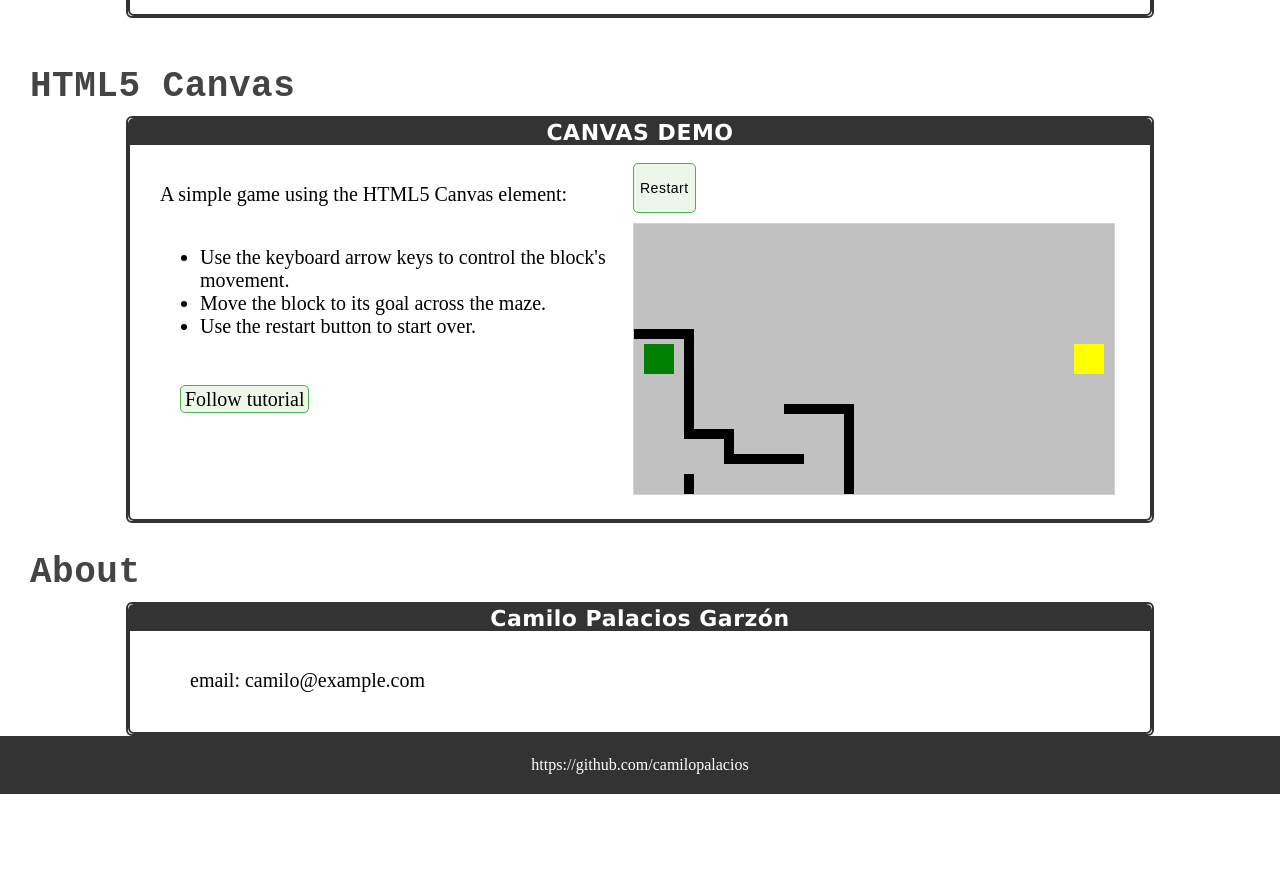
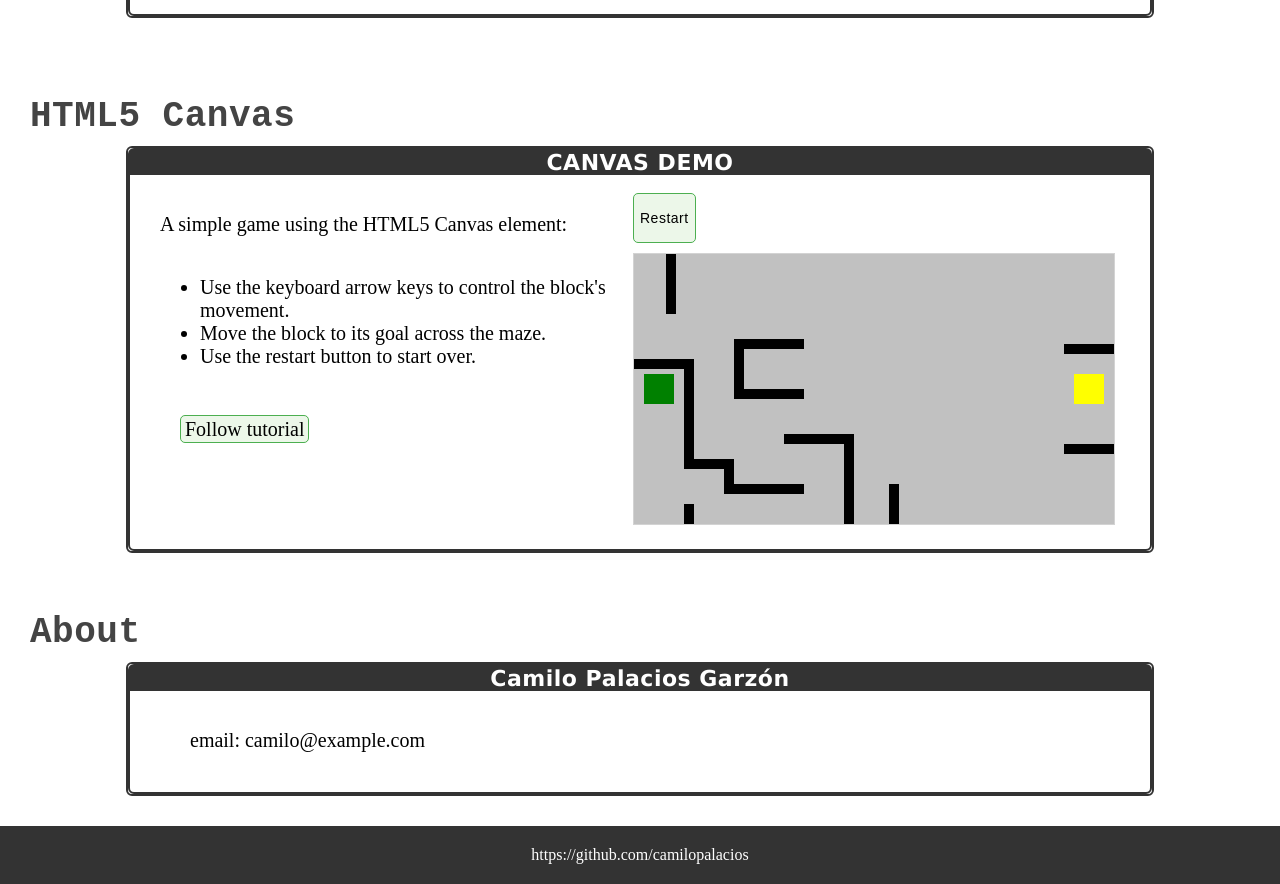
Before and after one commit to camilopalacios/camilopalacios.github.io, a website: page index.html in a window 1280 px wide. Shown: the part 1085-1969 px from the top of the page. Before the commit the page ends 1879 px from the top, so only its background shows below. Drawn offline with Linux system fonts and the light colour scheme.

Commit message:
Maze update
More walls added to the maze

```diff
--- a/src/application.js
+++ b/src/application.js
@@ -80,15 +80,30 @@ function setComponents(){
   goal = new component(30, 30, 'yellow', 440, 120);
   myGamePiece = new component(30, 30, 'green', 10, 120);
   walls = [];
-  //                      CANVAS 480 x 270
+  //  TODO:                CANVAS 480 x 270
+  // HORIZONTALS
   walls.push(new component(50, 10, 'black', 0, 105));
+  walls.push(new component(40, 10, 'black', 50, 205));
+  walls.push(new component(80, 10, 'black', 90, 230));
+  walls.push(new component(60, 10, 'black', 150, 180));
+  walls.push(new component(50, 10, 'black', 430, 90));
+  walls.push(new component(50, 10, 'black', 430, 190));
+  walls.push(new component(70, 10, 'black', 100, 85));
+  walls.push(new component(70, 10, 'black', 100, 135));
+  // walls.push(new component(width, height, 'black', x, y));
+
+  // VERTICALS
   walls.push(new component(10, 100, 'black', 50, 105));
-  walls.push(new component(40, 10, 'black', 50, 205));
   walls.push(new component(10, 25, 'black', 90, 205));
-  walls.push(new component(80, 10, 'black', 90, 230));
   walls.push(new component(10, 30, 'black', 50, 250));
   walls.push(new component(10, 90, 'black', 210, 180));
-  walls.push(new component(60, 10, 'black', 150, 180));
+  walls.push(new component(10, 60, 'black', 32, 0));
+  walls.push(new component(10, 40, 'black', 255, 230));
+  walls.push(new component(10, 45, 'black', 100, 95));
+  // walls.push(new component(width, height, 'black', x, y));
+
+  // walls.push(new component(width, height, 'black', x, y));
+  // walls.push(new component(width, height, 'black', x, y));
   // walls.push(new component(width, height, 'black', x, y));
   // walls.push(new component(width, height, 'black', x, y));
   // walls.push(new component(width, height, 'black', x, y));
--- a/style.css
+++ b/style.css
@@ -107,6 +107,7 @@ div.contentFrame{
   border-radius: 6px;
   border: 2px solid #333;
   background-color: white;
+  margin-bottom: 30px;
 }
 
 .project{
```
